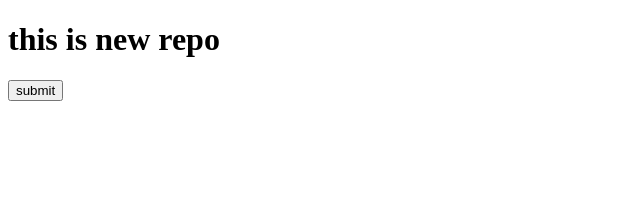
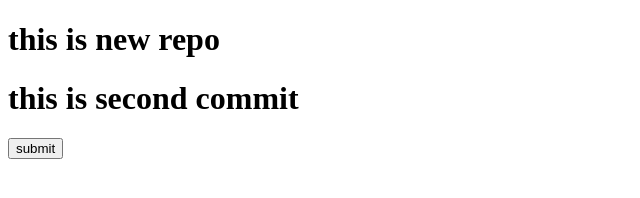
Before and after one commit to sen13134-oss/SSW-PROJECT, a plain HTML site: page index.html in a window 1280 px wide. Shown: the whole page, without its empty margins (0-640 px from the left). Drawn offline with Linux system fonts and the light colour scheme.

Commit message:
this commit

```diff
--- a/index.html
+++ b/index.html
@@ -7,6 +7,7 @@
 </head>
 <body>
     <h1>this is new repo</h1>
+    <h1>this is second commit</h1>
     <button>submit</button>
 
 </body>
```
